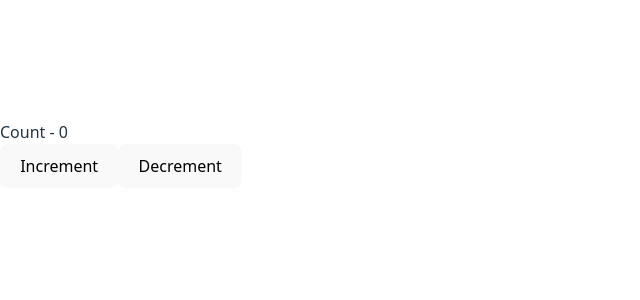
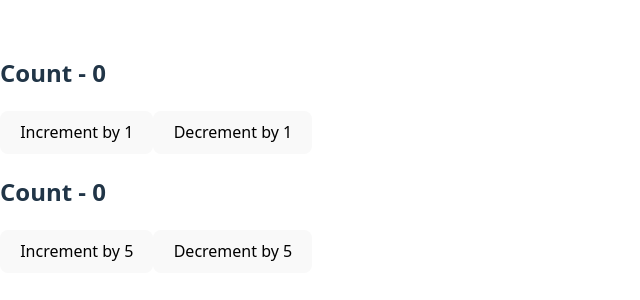
Before and after one commit to bappimazumder/react-my-app, a React (Vite) app: page / in a window 1280 px wide. Shown: the part 246-546 px from the top of the page, without its empty margins (0-640 px from the left). Built offline with nearby package versions, Linux system fonts and the light colour scheme.

Commit message:
main: another complex example of useReducer

```diff
--- a/src/App.jsx
+++ b/src/App.jsx
@@ -5,12 +5,14 @@
 // import Title from './components/Title';
 //import Form from "./components/FormFunc";
 // import Time from "./components/Time";
-import Counter from "./components/Counterfunc";
+// import Counter from "./components/Counterfunc";
+import ComplexCounter from "./components/ComplexCounter";
+
 export default function App(){
 
   return(
     <div className="app">
-      <Counter />
+      <ComplexCounter />
     </div>
   );
 
--- /dev/null
+++ b/src/components/ComplexCounter.jsx
@@ -0,0 +1,38 @@
+import { useReducer } from "react";
+
+const initialState = {
+    counter: 0,
+    counter2: 0,
+};
+
+const reducer = (state,action) => {
+    switch(action.type){
+        case 'increment':
+            return {...state,counter: state.counter + action.value};
+        case 'decrement':
+            return {...state,counter: state.counter - action.value};
+        case 'increment2':
+            return {...state, counter2: state.counter2 + action.value};
+        case 'decrement2':
+            return {...state, counter2: state.counter2 - action.value};
+        default:
+            return state;
+    }
+}
+
+export default function ComplexCounter(){
+    const [count,dispatch] = useReducer(reducer,initialState);
+    return(
+        <div>
+            <div>
+                <div><h2>Count - {count.counter}</h2></div>
+                <button type="button" onClick={() => dispatch({type: 'increment', value: 1})}>Increment by 1</button>
+                <button type="button" onClick={() => dispatch({type: 'decrement', value: 1})}>Decrement by 1</button>
+                <div><h2>Count - {count.counter2}</h2></div>
+                <button type="button" onClick={() => dispatch({type: 'increment2', value: 5})}>Increment by 5</button>
+                <button type="button" onClick={() => dispatch({type: 'decrement2', value: 5})}>Decrement by 5</button>
+            </div>
+        </div>
+    );
+
+}
```
